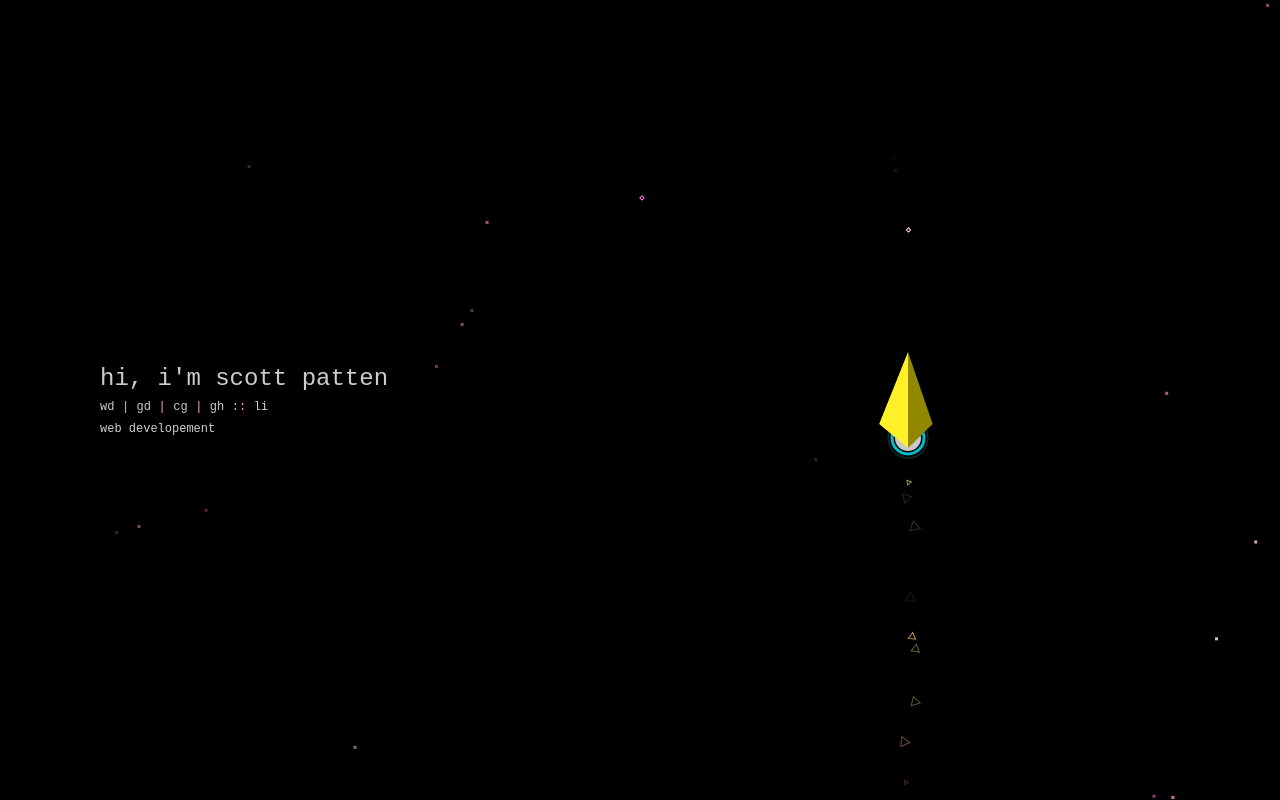
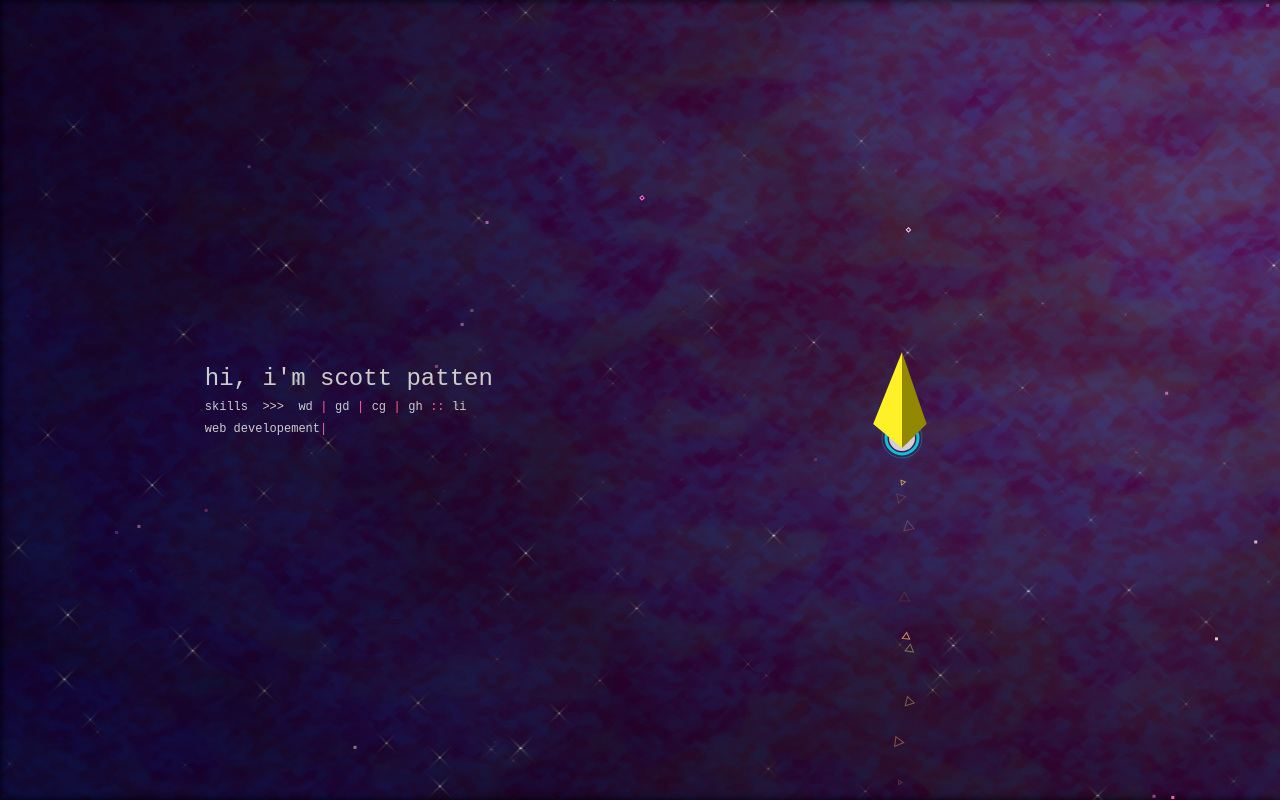
Before and after one commit to ScopatGames/src-scopatgames.github.io, an Angular app: page / in a window 1280 px wide. Both pictures are taken after a click on the element "wd". Built offline with nearby package versions, Linux system fonts and the light colour scheme.

Commit message:
animated text, added background, styling

```diff
--- a/src/app/app.component.css
+++ b/src/app/app.component.css
@@ -11,7 +11,7 @@ body,html {
   display: flex;
   flex-direction: row;
   align-items: center;
-  background: black;
+  background: url('../assets/img/background.jpg');
   background-size: cover;
   height: 100vh;
   max-height: 100%;
@@ -19,13 +19,13 @@ body,html {
 }
 
 app-title-block {
-  flex: 3;
+  flex: 5;
   z-index: 1;
-  padding-left: 100px;
+  padding-left: 16vw;
 }
 
 app-graphic {
-  flex: 2;
+  flex: 4;
   align-self: flex-end;
   height: calc(50vh + 48px);
   z-index: 1;
@@ -37,26 +37,16 @@ app-canvas-background {
 
 @media screen and (max-width: 640px) {
   .app {
-    display: flex;
     flex-direction: column;
-    align-items: center;
-    background: black;
-    background-size: cover;
-    height: 100vh;
-    max-height: 100%;
-    font-family: 'Courier New', Courier, monospace;
   }
 
   app-title-block {
     flex: 2;
-    z-index: 1;
     padding: 100px 0 0 0;
   }
 
   app-graphic {
     flex: 3;
     align-self: center;
-    height: calc(50vh + 48px);
-    z-index: 1;
   }
 }
--- a/src/app/message-block/message-block.component.css
+++ b/src/app/message-block/message-block.component.css
@@ -11,3 +11,7 @@
 .message > a:hover {
   color: white;
 }
+
+.cursor {
+  color: rgb(255, 98, 158);
+}
--- a/src/app/message-block/message-block.component.html
+++ b/src/app/message-block/message-block.component.html
@@ -1,4 +1,5 @@
 <div class="message">
-  <div *ngIf="url === ''">{{message}}</div>
-  <a *ngIf="url !== ''" href="{{url}}">{{message}}</a>
+  <div *ngIf="url === ''">{{currentMessage}}</div>
+  <a *ngIf="url !== ''" href="{{url}}" target='_blank'>{{currentMessage}}</a>
+  <div class="cursor" [style.visibility]="showCursor ? 'visible' : 'hidden'">|</div>
 </div>
--- a/src/app/message-block/message-block.component.ts
+++ b/src/app/message-block/message-block.component.ts
@@ -1,4 +1,4 @@
-import { Component, OnInit } from '@angular/core';
+import { Component, OnInit, OnChanges } from '@angular/core';
 
 @Component({
   inputs: ['message','url'],
@@ -6,13 +6,33 @@ import { Component, OnInit } from '@angular/core';
   templateUrl: './message-block.component.html',
   styleUrls: ['./message-block.component.css']
 })
-export class MessageBlockComponent implements OnInit {
+export class MessageBlockComponent implements OnInit, OnChanges {
   message: string;
+  currentMessage: string;
+  showCursor: boolean;
+  counter: number;
   url: string;
 
+
+
   ngOnInit() {
-    this.message = '|';
+    this.currentMessage = '';
+    this.counter = 0;
     this.url = '';
+    setInterval(this.printMessage, 50);
+  }
+
+  ngOnChanges() {
+    this.currentMessage = '';
+  }
+
+  printMessage = () => {
+    this.showCursor = this.counter % 10 === 9 ? !this.showCursor : this.showCursor;
+    this.counter++;
+    if(this.message !== this.currentMessage){
+      this.currentMessage += this.message.substring(0,1);
+      this.message = this.message.substring(1);
+    }
   }
 
 }
--- a/src/app/row-item/row-item.component.css
+++ b/src/app/row-item/row-item.component.css
@@ -8,6 +8,6 @@
 }
 
 .row-item-delimiter {
-  color: rgb(255, 163, 214);
+  color: rgb(255, 98, 158);
   margin: 0 7.5px;
 }
--- a/src/app/subtitle-block/subtitle-block.component.html
+++ b/src/app/subtitle-block/subtitle-block.component.html
@@ -1,3 +1,4 @@
 <div class="subtitle-block">
+  <div>skills &nbsp;>>> &nbsp; </div>
     <app-row-item *ngFor="let rowItem of rowItems" [item]="rowItem" [clickCallback]="clickCallback"></app-row-item>
 </div>
--- a/src/app/title-block/title-block.component.ts
+++ b/src/app/title-block/title-block.component.ts
@@ -11,6 +11,8 @@ export class TitleBlockComponent implements OnInit {
   url: string;
 
   ngOnInit() {
+    this.message = '';
+    this.url = '';
   }
 
   setItem = (item: Item) => {
--- a/src/index.html
+++ b/src/index.html
@@ -2,7 +2,7 @@
 <html lang="en">
 <head>
   <meta charset="utf-8">
-  <title>Hi, I'm Scott</title>
+  <title>hi, i'm scott patten</title>
   <base href="/">
 
   <meta name="viewport" content="width=device-width, initial-scale=1">
```
Also changed, not shown: src/assets/img/background.jpg (added).
